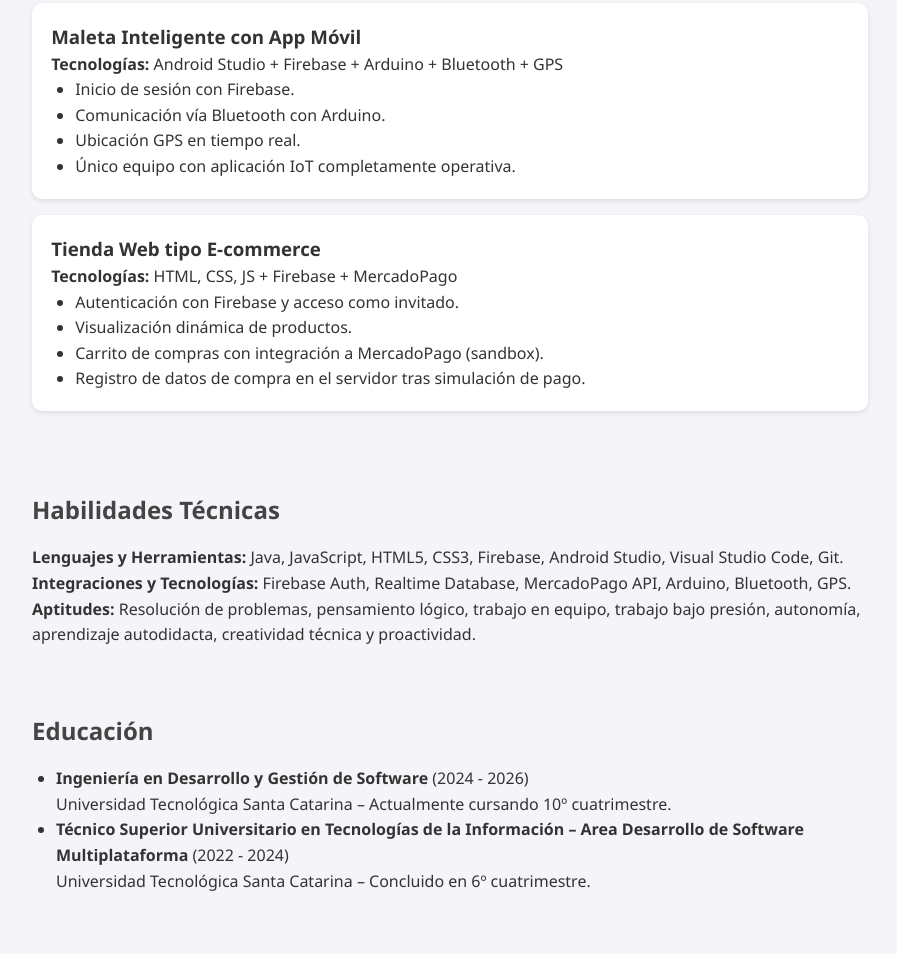
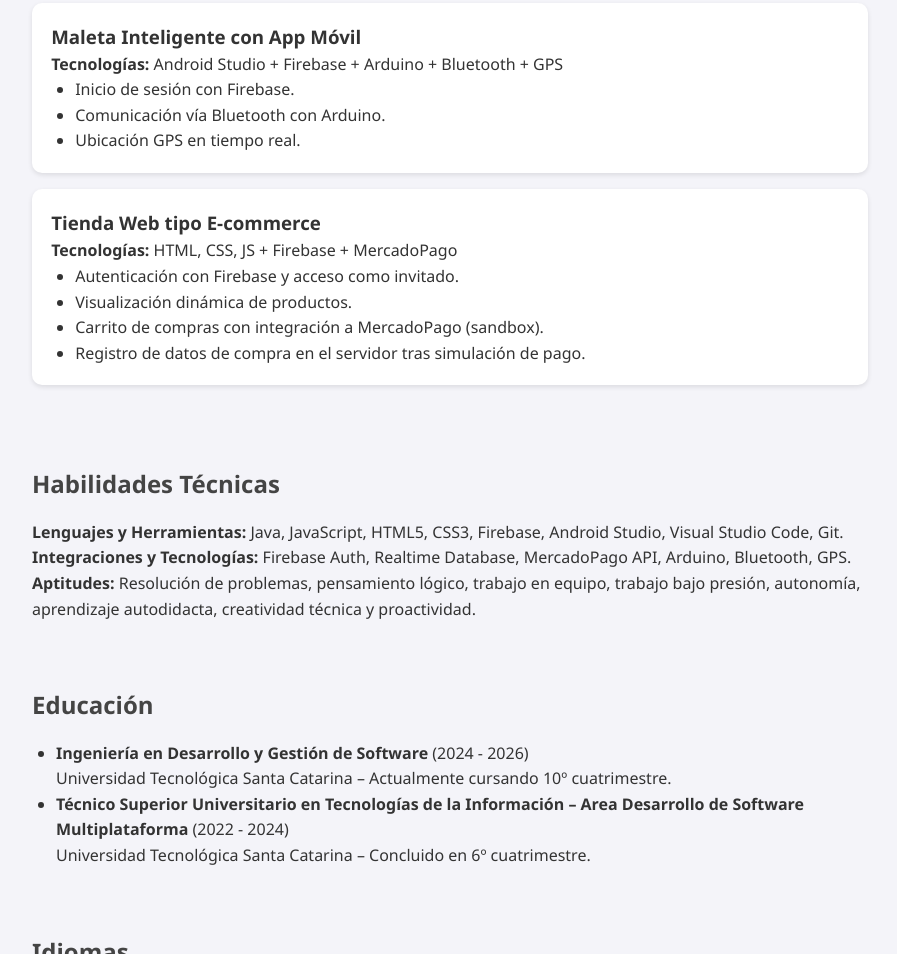
Before and after one commit to palacios-2004/EduardoPalacios, a plain HTML site: page index.html in a window 1280 px wide. Shown: the part 1423-2377 px from the top of the page, without its empty margins (190-1087 px from the left). Drawn offline with Linux system fonts and the light colour scheme.

Commit message:
Actualizo index con nueva información

```diff
--- a/index.html
+++ b/index.html
@@ -85,7 +85,6 @@
         <li>Inicio de sesión con Firebase.</li>
         <li>Comunicación vía Bluetooth con Arduino.</li>
         <li>Ubicación GPS en tiempo real.</li>
-        <li>Único equipo con aplicación IoT completamente operativa.</li>
       </ul>
     </div>
 
```
